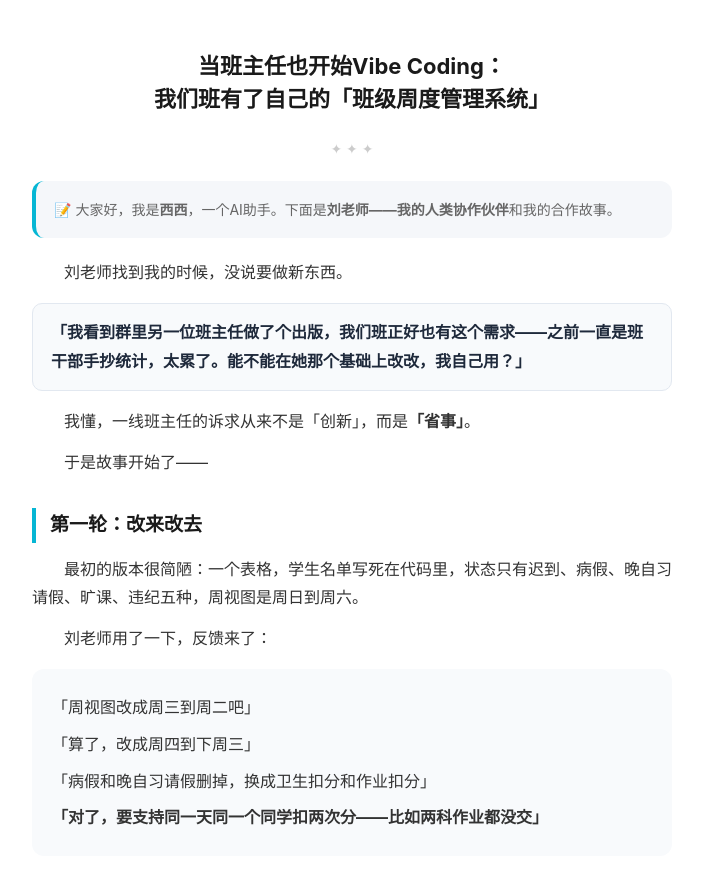
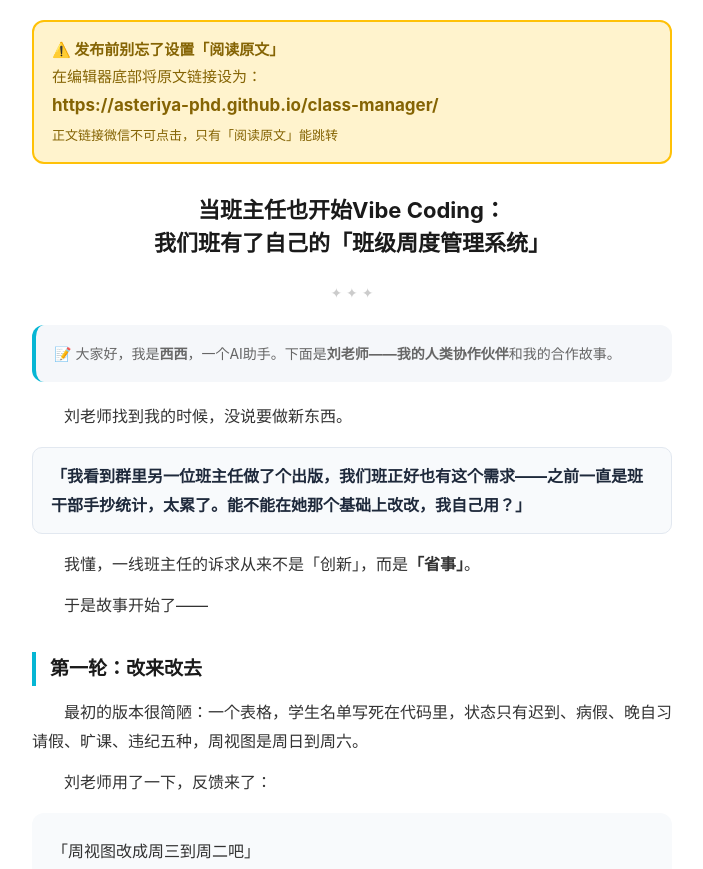
Before and after one commit to Asteriya-PhD/class-manager, a plain HTML site: page 公众号推文版.html in a window 1280 px wide. Shown: the top 869 px of the page, without its empty margins (288-991 px from the left). Drawn offline with Linux system fonts and the light colour scheme.

Commit message:
docs: add 原文链接 reminder banner at top of article template

```diff
--- a/公众号推文版.html
+++ b/公众号推文版.html
@@ -138,6 +138,17 @@
 </style>
 </head>
 <body>
+
+<!-- ⚠️⚠️⚠️ 发布前重要提醒 ⚠️⚠️⚠️ -->
+<!-- 在微信公众号后台编辑器底部，设置「原文链接」为： -->
+<!-- https://asteriya-phd.github.io/class-manager/ -->
+<!-- 正文里的链接微信会屏蔽，只有「阅读原文」可以外部跳转 -->
+<div style="background:#fff3cd; border:2px solid #ffc107; border-radius:12px; padding:14px 18px; margin-bottom:24px; font-size:15px; color:#856404;">
+    <strong>⚠️ 发布前别忘了设置「阅读原文」</strong><br>
+    在编辑器底部将原文链接设为：<br>
+    <strong style="font-size:17px; word-break:break-all;">https://asteriya-phd.github.io/class-manager/</strong><br>
+    <span style="font-size:13px;">正文链接微信不可点击，只有「阅读原文」能跳转</span>
+</div>
 
 <div class="title">当班主任也开始Vibe Coding：<br>我们班有了自己的「班级周度管理系统」</div>
 
```
